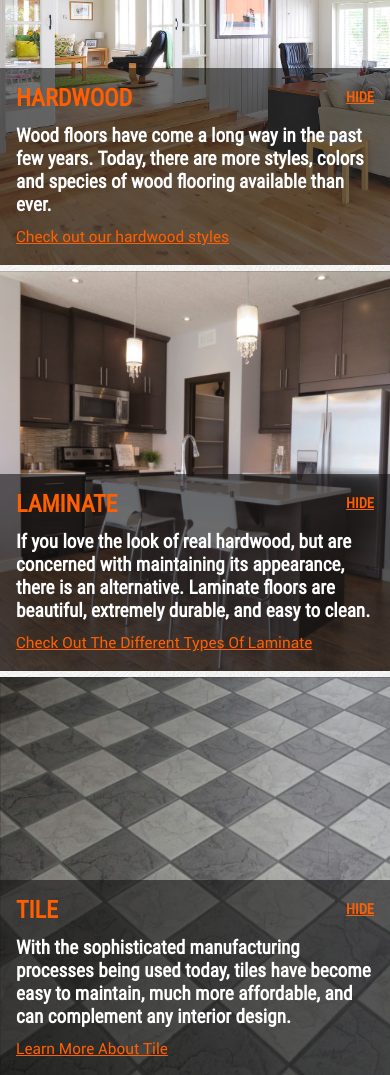
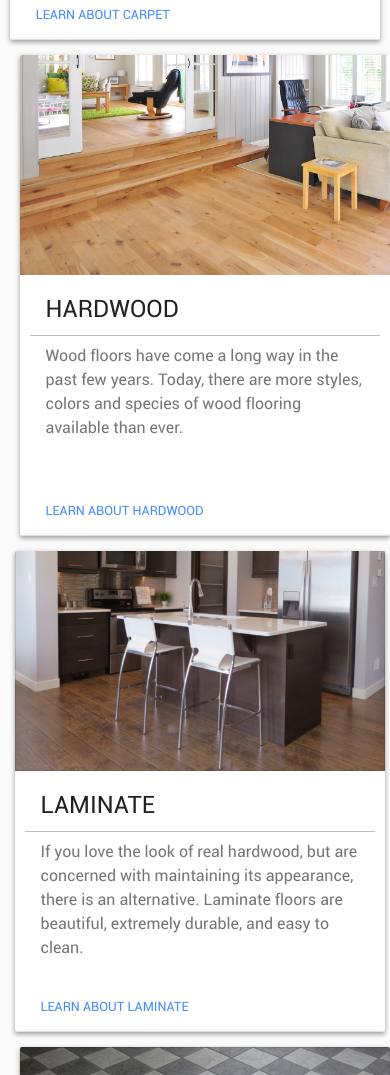
Before and after one commit to bobbyanne/American_Carpet, a plain HTML site: page index.html in a window 390 px wide. Shown: the part 2465-3540 px from the top of the page. Drawn offline with Linux system fonts and the light colour scheme.

Commit message:
Mobile Changes.

```diff
--- a/index.html
+++ b/index.html
@@ -189,6 +189,9 @@
 			<div class="products-inner">
 				<header class="products-header">
 					<h1>Product Gallery</h1>
+					<p>Our showrooms offer all types of tile (from ceramic to glazed), a wide range of woods, and many different textures and
+						fashions of carpet in Torrance so that you can be confident that you'll find the perfect match amongst our selection.
+						</p>
 				</header>
 				<div class="product-container">
 					<ul class="products-list">
@@ -196,10 +199,10 @@
 							<div class="product-picture">
 							</div>
 							<div class="product-details">
-								<h4>Carpet <span class="hide-unhide">Hide</span></h4>
+								<h4 class="card-title">Carpet</h4>
 								<p>Nothing looks like it, feels like it or performs like it! Carpet is a key decorative and functional element in a
 									home.
-									<a class="product-link" href="">Find Out If Carpet Is Right For You</a>
+									<a class="product-link" href="">Learn About Carpet</a>
 								</p>
 							</div>
 						</li>
@@ -207,10 +210,10 @@
 							<div class="product-picture">
 							</div>
 							<div class="product-details">
-								<h4>Hardwood <span class="hide-unhide">Hide</span></h4>
+								<h4 class="card-title">Hardwood</h4>
 								<p>Wood floors have come a long way in the past few years. Today, there are more styles, colors and species of wood
 									flooring available than ever.
-									<a class="product-link" href="">Check out our hardwood styles</a>
+									<a class="product-link" href="">Learn About Hardwood</a>
 								</p>
 							</div>
 						</li>
@@ -218,11 +221,11 @@
 							<div class="product-picture">
 							</div>
 							<div class="product-details">
-								<h4>Laminate <span class="hide-unhide">Hide</span></h4>
+								<h4 class="card-title">Laminate</h4>
 								<p>
 									If you love the look of real hardwood, but are concerned with maintaining its appearance, there is an alternative. Laminate
 									floors are beautiful, extremely durable, and easy to clean.
-									<a class="product-link" href="">Check Out The Different Types Of Laminate</a>
+									<a class="product-link" href="">Learn About Laminate</a>
 								</p>
 							</div>
 						</li>
@@ -230,26 +233,27 @@
 							<div class="product-picture">
 							</div>
 							<div class="product-details">
-								<h4>Tile <span class="hide-unhide">Hide</span></h4>
+								<h4 class="card-title">Tile</h4>
 								<p>With the sophisticated manufacturing processes being used today, tiles have become easy to maintain, much more affordable,
 									and can complement any interior design.
-									<a class="product-link" href="">Learn More About Tile</a>
+									<a class="product-link" href="">Learn About Tile</a>
 								</p>
 							</div>
 						</li>
 						<li id="product-countertop">
 							<div class="product-picture"></div>
 							<div class="product-details">
-								<h4>Countertops <span class="hide-unhide">Hide</span></h4>
+								<h4 class="card-title">Countertops</h4>
+								<a class="product-link" href="">Learn About Countertops</a>
 							</div>
 						</li>
 						<li id="product-cabinets">
 							<div class="product-picture"></div>
 							<div class="product-details">
-								<h4>Cabinets <span class="hide-unhide">Hide</span></h4>
+								<h4 class="card-title">Cabinets</h4>
 								<p>Your kitchen cabinet doors are often the most prominent feature of your kitchen, so choosing the perfect style and
 									material for your kitchen's design is essential.
-									<a class="product-link" href="">Learn How We Can Help</a>
+									<a class="product-link" href="">Learn About Cabinets</a>
 								</p>
 							</div>
 						</li>
--- a/resources/css/homepage.css
+++ b/resources/css/homepage.css
@@ -220,9 +220,8 @@ section.why-choose-us {
 section.products {
     margin-top: 3em;
     color: #474747;
-    padding: 3em;
-    background-color: #eee;
-    background: url(../../resources/images/feathers.png) fixed;
+    padding: 0.5em 3em 3em 3em;
+    background-color: #fafafa;
 }
 
 .products .brands {
@@ -276,36 +275,46 @@ section.products {
 
 .products-inner .products-header h1 {
     font-size: 2.3em;
-    color: #fff;
-    width: 50%;
-    margin: auto;
-    background-color: #474747;
-    padding: 0.4em;
+    color: #FF9800;
     font-family: Roboto Condensed;
-    text-align: center;
     font-weight: lighter;
     margin-bottom: 0.3em;
     position: relative;
-    text-transform: uppercase;
+}
+
+.products-header p {
+    margin-bottom: 2.2em;
+    color: #474747;
 }
 
 .product-container {
     margin: auto;
+    transform: translateZ(0px);
 }
 
 .product-container ul li {
-    width: 32.4%;
-    height: 400px;
-    margin-right: 10px;
+    width: 31.55%;
+    height: 470px;
+    margin-right: 25px;
     display: inline-block;
-    margin-bottom: 6px;
+    margin-bottom: 25px;
     overflow: hidden;
-    position: relative;
+	box-shadow: 0 2px 5px rgba(0, 0, 0, 0.4);
+	border-bottom: 1px solid #DFDFDF;
+	position: relative;
+	vertical-align: top;
+    border-radius: 2px;
+    transition: all 0.2s linear;
+}
+
+.product-container ul li:hover {
+    box-shadow: 0 4px 16px rgba(0, 0, 0, 0.5);
+    transform: scale(1.03);
 }
 
 .product-container .product-picture {
     width: 100%;
-    height: 100%;
+    height: 220px;
     background-size: cover;
     background-repeat: no-repeat;
 }
@@ -313,22 +322,11 @@ section.products {
 #product-carpet .product-picture {
     background-image: url(../../resources/images/carpet-floor/carpet-04.jpg);
     background-position: left;
-    height: 100%;
-}
-
-#product-carpet {
-    width: 50%;
-    float: left;
 }
 
 #product-hardwood .product-picture {
     background-image: url(../../resources/images/wood-floor/wood-floor-6-small.jpeg);
     background-position: center bottom;
-}
-
-#product-hardwood {
-    width: 49%;
-    margin-right: 0;
 }
 
 #product-laminate .product-picture {
@@ -337,19 +335,14 @@ section.products {
 }
 
 #product-laminate {
-    width: 50%;
-    float: left;
-    margin-right: 10px;
+    margin-right: 0;
 }
 
 #product-tile .product-picture {
     background-image: url(../../resources/images/tile-floor/tile-floor-01-small.jpg);
-    height: 100%;
 }
 
 #product-tile {
-    width: 49%;
-    margin-right: 0;
 }
 
 #product-countertop .product-picture {
@@ -357,65 +350,54 @@ section.products {
     background-position: center bottom;
 }
 
-#product-countertop {
-    width: 50%;
-    margin-right: 10px;
-    float: left;
-}
-
 #product-cabinets .product-picture {
     background-image: url(../../resources/images/cabinets-small.jpg);
 }
 
 #product-cabinets {
-    width: 49%;
     margin-right: 0;
 }
 
 .product-details {
     position: absolute;
-    bottom: 0;
     left: 0;
     right: 0;
-    padding: 1em 1em 0.4em 1em;
-    background-color: rgba(20, 20, 20, 0.6);
+    background-color: #fff;
+    height: 240px;
+    padding: 4px 10px;
 }
-
-.product-details h4 {
-    margin: 0;
-    color: #FF5F00;
+h4.card-title {
+    margin: 16px 0 12px 0;
     text-transform: uppercase;
-    font-family: Roboto Condensed;
+    color: #212121;
+    font-family: Roboto;
+    font-weight: lighter;
     font-size: 1.5em;
     position: relative;
-}
-
-h4 .hide-unhide {
-    font-size: 0.6em;
-    position: absolute;
-    right: 0;
-    top: 5px;
-    text-decoration: underline;
-    cursor: pointer;
+    padding: 0 0 0 16px;
+    background-color: #fff;
 }
 
 .product-details p {
-    color: #fff;
-    font-family: Roboto Condensed;
-    font-weight: bold;
-    font-size: 1.2em;
-    margin: 12px 0;
+    color: #757575;
+    font-family: Roboto;
+    font-size: 1.1em;
+    margin: 0;
     overflow: hidden;
+    padding: 16px 16px 0 16px;
+    line-height: 24px;
+    border-top: 1px solid #BDBDBD;
 }
 
 .product-details .product-link {
     font-family: Roboto;
-    margin: 12px 0 0 0;
     display: block;
     font-size: 0.8em;
     font-weight: normal;
-    color: #FF5F00;
-    text-decoration: underline;
+    color: #448AFF;
+    text-transform: uppercase;
+    position: absolute;
+    bottom: 10px;
 }
 
 /* SERVING TORRENCE */
@@ -445,6 +427,7 @@ section.serving-torrence {
     margin: auto;
     border-left: 4px solid #FF5F00;
     padding: 1em;
+    transform: translate3d(0,0,0);
 }
 
 .serving-torrence h1 {
@@ -493,6 +476,7 @@ section.more-than-flooring #cabinet-svg {
     height: 100%;
     margin-left: 10%;
     overflow: visible;
+    transform: translate3d(0,0,0);
 }
 
 .more-then-flooring-right {
@@ -551,6 +535,7 @@ section.design-help {
     top: 250px;
     border-bottom-right-radius: 25px;
     border-top-left-radius: 25px;
+    transform: translate3d(0,0,0);
 }
 
 .design-help-description p {
@@ -777,6 +762,14 @@ span.quote-by:before {
     .products-inner {
         width: 999px;
     }
+    .products li {
+        width: 31.15% !important;
+    }
+
+    .product-details p {
+        font-size: 1em;
+        padding-top: 8px;
+    }
 }
 
 @media (max-width: 1000px) {
@@ -828,20 +821,22 @@ span.quote-by:before {
         display: none;
     }
 
+    .products-inner li {
+        width: 31.7% !important;
+        height: 500px !important;
+        margin-right: 15px !important;
+    }
+
+    .product-details {
+        height: 270px;
+    }
+
+    #product-laminate, #product-cabinets {
+        margin-right: 0 !important;
+    }
+
     .products-inner {
         width: 100%;
-    }
-
-    #product-carpet {
-        width: 49.433%;
-    }
-
-    #product-laminate {
-        width: 49.433%;
-    }
-
-    #product-countertop {
-        width: 49.433%;
     }
 
     .more-than-flooring #cabinet-svg {
@@ -856,6 +851,27 @@ span.quote-by:before {
 
     .more-then-flooring-right p {
         margin-top: -0.6em;
+    }
+}
+
+@media (max-width: 860px) {
+    .products li {
+        margin-right: 10px !important;
+        margin-top: -10px;
+        height: 480px !important;
+        width: 49% !important;
+    }
+
+    #product-laminate {
+        margin-right: 10px !important;
+    }
+
+    #product-hardwood, #product-tile {
+        margin-right: 0 !important;
+    }
+
+    .product-details {
+        height: 250px;
     }
 }
 
@@ -942,15 +958,35 @@ span.quote-by:before {
         font-family: Roboto Condensed;
         font-size: 2.4em;
     }
+
+    .products li {
+        margin-right: 5px !important;;
+    }
+
+    #product-laminate {
+        margin-right: 5px !important;
+    }
+
+    .design-help-description-container {
+        width: 60%;
+    }
+
+    #design-help-img {
+        border: none;
+        width: 100%;
+        margin: 0;
+        float: none;
+        box-shadow: none;
+    }
 }
-
 
 @media (max-width: 720px) {
     .products li {
         display: block !important;
         float: none;
         clear: both;
-        width: 100% !important;
+        width: 95% !important;
+        margin: 15px auto !important;
     }
 
     .products .brands {
```
